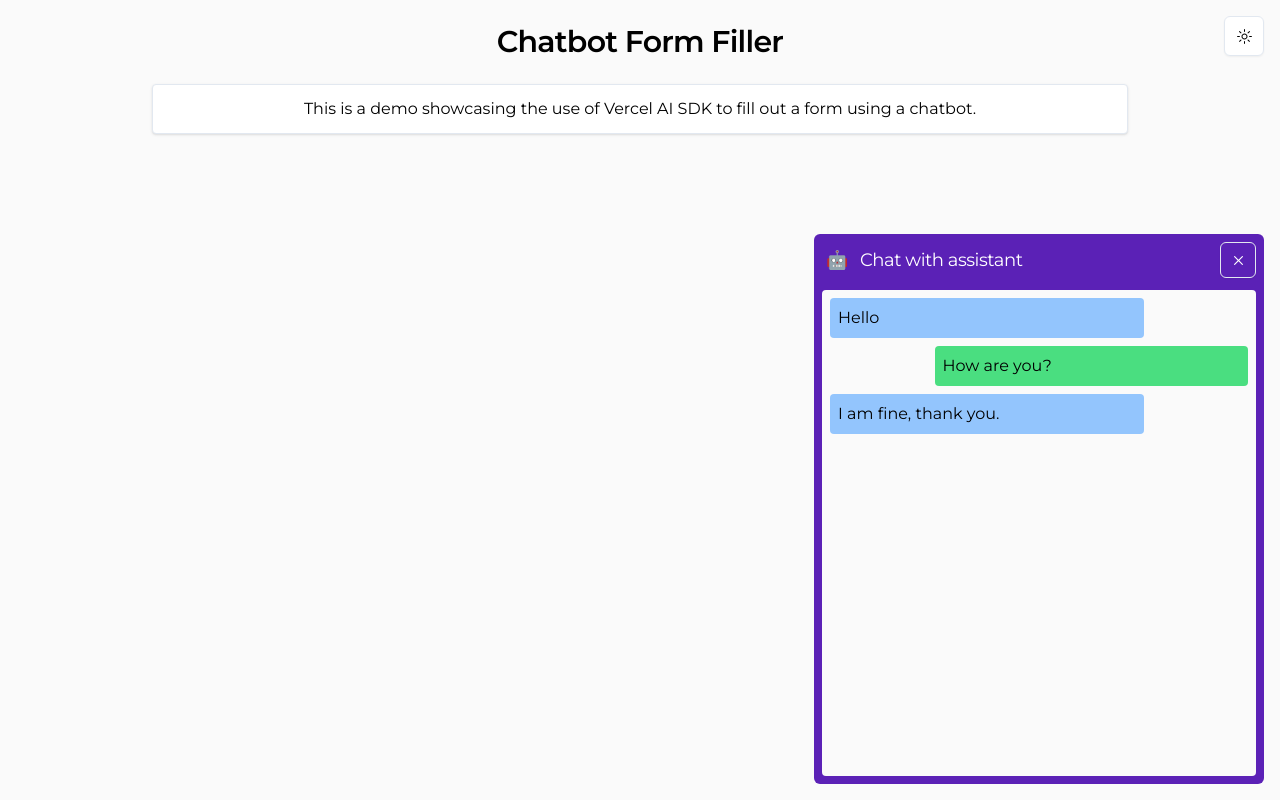
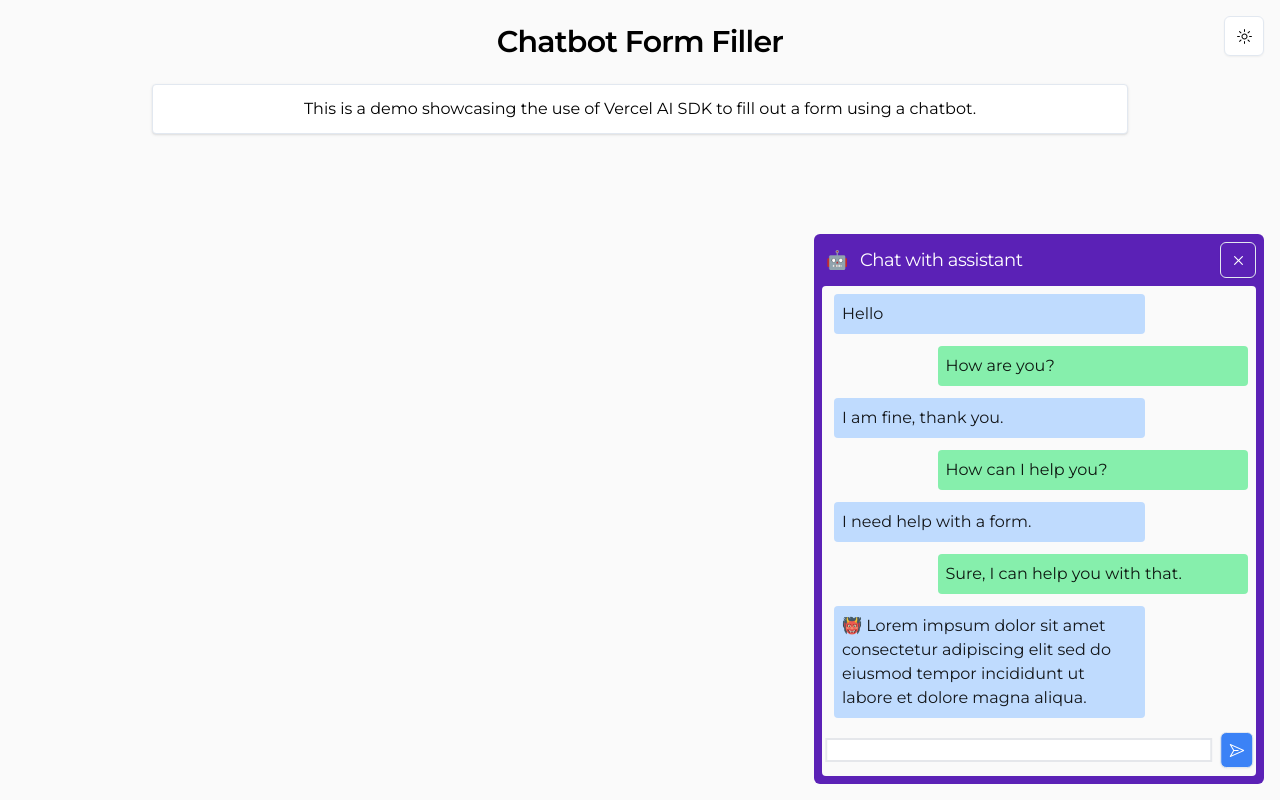
Before and after one commit to brdebr/chatbot-form-filler, a Next.js app: page / in a window 1280 px wide. Both pictures are taken after a click on the button 1236 px from the left and 756 px from the top of the page. Built offline with nearby package versions, Linux system fonts and the light colour scheme.

Commit message:
Chat progress

```diff
--- a/app/components/chat.tsx
+++ b/app/components/chat.tsx
@@ -1,5 +1,7 @@
 import { cn } from "@/lib/utils";
 import { theme_styles } from "../style-constants";
+import { Button } from "@/components/ui/button";
+import { PaperPlaneIcon } from "@radix-ui/react-icons";
 
 type ChatMessageProps = {
   side: 'left' | 'right';
@@ -11,14 +13,14 @@ export function ChatMessage({ message, side }: ChatMessageProps) {
     <div
       className={cn(`
           ${side === 'left' ? 'rounded-bl' : 'rounded-br'}
-          ${side === 'left' ? 'bg-blue-300 dark:bg-blue-900': 'bg-green-400 dark:bg-green-800'}
+          ${side === 'left' ? 'bg-blue-200 dark:bg-blue-900': 'bg-green-300 dark:bg-green-800'}
           w-3/4
           ${side === 'left' ? 'mr-auto' : 'ml-auto'}
           ${theme_styles.default_text_color}
           ${theme_styles.default_text_size}
+          text-opacity-90 dark:text-opacity-90
           p-2
           rounded
-          mb-2
       `)}
     >
       {message}
@@ -27,20 +29,53 @@ export function ChatMessage({ message, side }: ChatMessageProps) {
 }
 
 export function Chat() {
-  const messages = ['Hello', 'How are you?', 'I am fine, thank you.'];
+  const messages = [
+    'Hello',
+    'How are you?',
+    'I am fine, thank you.',
+    'How can I help you?',
+    'I need help with a form.',
+    'Sure, I can help you with that.',
+    '👹 Lorem impsum dolor sit amet consectetur adipiscing elit sed do eiusmod tempor incididunt ut labore et dolore magna aliqua.',
+    '🧙‍♂️ Et harum quidem rerum facilis est et expedita distinctio. Nam libero tempore, cum soluta nobis est eligendi optio cumque nihil impedit quo minus id quod maxime placeat facere possimus, omnis voluptas assumenda est, omnis dolor repellendus.',
+  ]
+
   return (
+    <div className={cn(`
+      h-full
+      max-h-full
+      overflow-y-auto
+      rounded
+      ${theme_styles.bg_default}
+      mt-2
+      p-2
+      flex flex-col
+      gap-3
+  `)}>
+
       <div
         className={cn(`
-          h-full
+            h-[calc(100%-45px)]
+            max-h-full
+            -mr-1
+            px-1
+            overflow-y-auto
             rounded
             ${theme_styles.bg_default}
-          mt-3
-          p-2
+            flex flex-col
+            gap-3
         `)}
       >
         {messages.map((message, index) => (
           <ChatMessage key={index} message={message} side={index % 2 === 0 ? 'left' : 'right'} />
         ))}
       </div>
+      <div className="flex gap-2 items-center absolute bottom-4 left-1/2 -translate-x-1/2 w-[95%]">
+        <input type="text" className="border-2 w-full h-6" ></input>
+        <Button variant="outline" size="icon" className="bg-blue-500 hover:bg-blue-700">
+          <PaperPlaneIcon className="text-white" />
+        </Button>
+      </div>
+    </div>
   );
 }
--- a/app/style-constants.ts
+++ b/app/style-constants.ts
@@ -4,18 +4,18 @@ const theme_styles = /*ui*/ {
   bg_default: `
   bg-zinc-50 dark:bg-slate-900
     transition-colors duration-700
-  `,
+  ` as const,
   card_bg_color: `
     bg-white dark:bg-slate-950
     transition-colors duration-500
-  `,
+  ` as const,
   default_text_color: `
     text-black dark:text-white
     transition-colors duration-[450ms]
-  `,
+  ` as const,
   default_text_size: `
     text-sm sm:text-base
-  `,
+  ` as const,
 }
 
 export { theme_styles }
```
Lines whose indentation alone changed are shown as unchanged.
